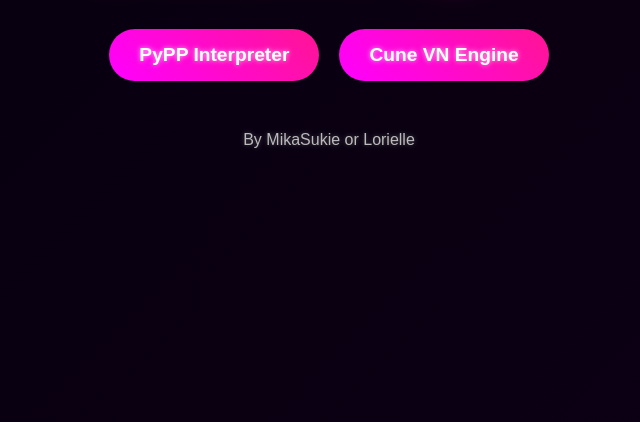
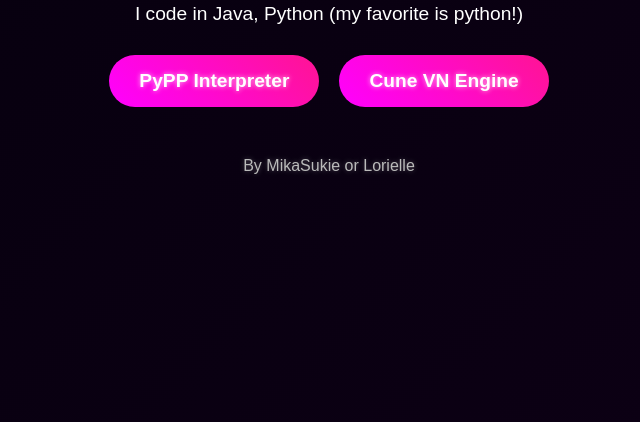
Before and after one commit to MikaLorielle/MikaLorielle.github.io, a plain HTML site: page index.html in a window 1280 px wide. Shown: the part 378-800 px from the top of the page, without its empty margins (311-951 px from the left). Drawn offline with Linux system fonts and the light colour scheme.

Commit message:
Update index.html

```diff
--- a/index.html
+++ b/index.html
@@ -107,7 +107,7 @@
         <h1>MikaSukie's Page</h1>
         <img src="https://avatars.githubusercontent.com/u/75727770?v=4" alt="GitHub Profile Picture" class="github-logo" onclick="window.location.href='https://github.com/MikaSukie'">
         <p>Welcome! Check out my projects below.</p>
-
+        <p>I code in Java, Python (my favorite is python!)</p>
         <div class="buttons">
             <button class="button" onclick="window.location.href='https://mikasukie.github.io/PyPP-Interpreter/'">PyPP Interpreter</button>
             <button class="button" onclick="window.location.href='https://mikasukie.github.io/CUNE-VN-Engine'">Cune VN Engine</button>
```
